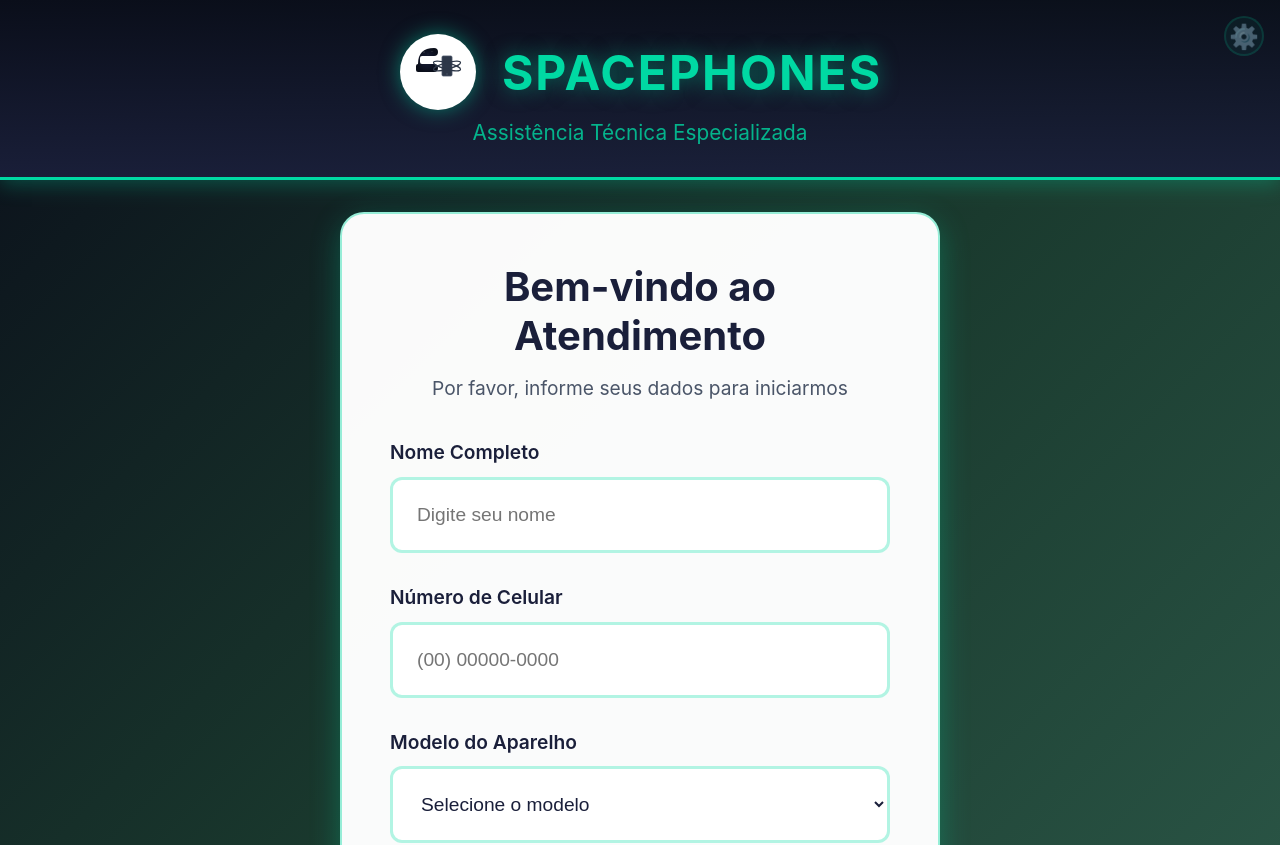
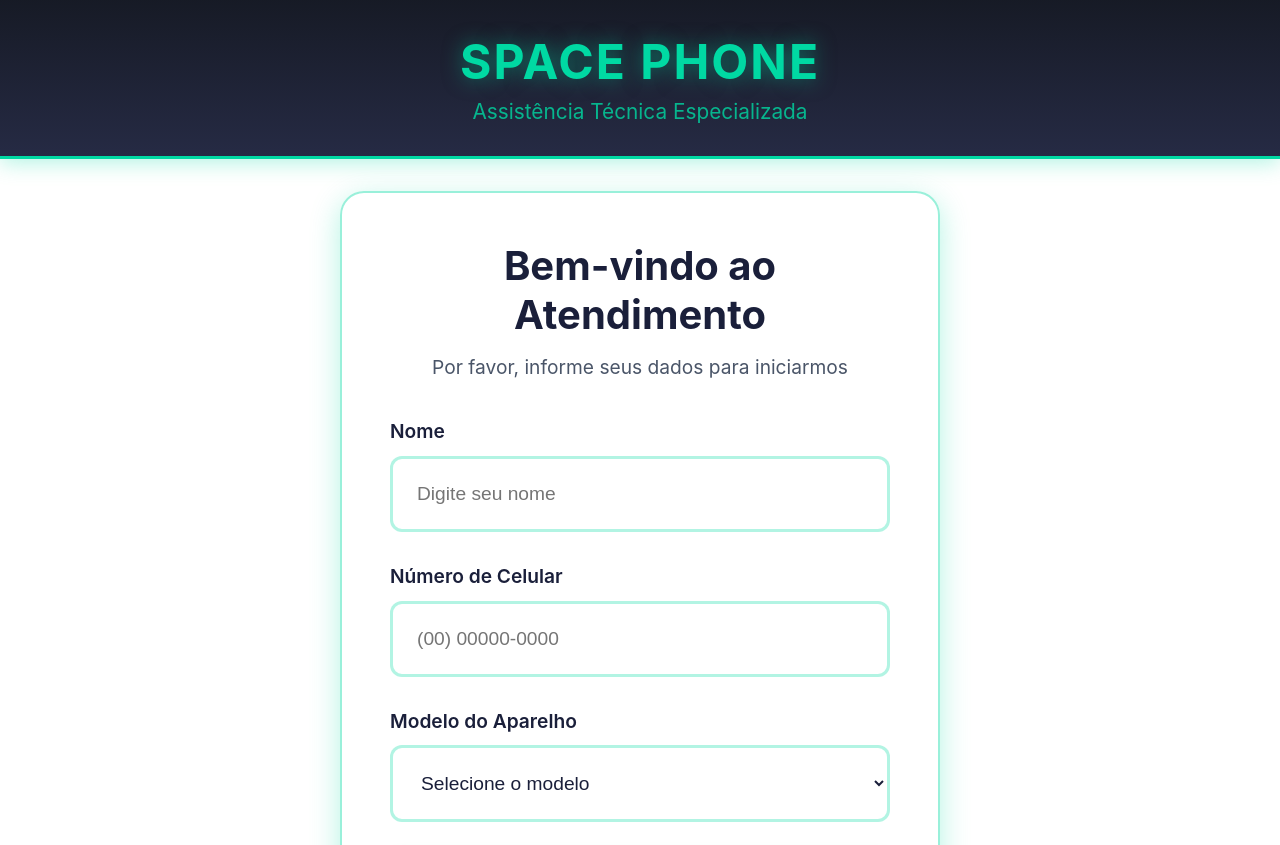
Before and after one commit to PedroCrivano/spacephone, a Next.js app: page / in a window 1280 px wide. Shown: the top 845 px of the page. Built offline with nearby package versions, Linux system fonts and the light colour scheme.

Commit message:
feat: remove old admin styles and dashboard, add new status dashboard with updated styles and functionality

```diff
--- a/src/app/globals.css
+++ b/src/app/globals.css
@@ -12,7 +12,7 @@ body {
 }
 
 body {
-  background: linear-gradient(135deg, #0a0e1a 0%, #1a3a2e 50%, #2d5a4a 100%);
+  background: #ffffff;
   min-height: 100vh;
 }
 
--- a/src/app/page.tsx
+++ b/src/app/page.tsx
@@ -24,12 +24,30 @@ interface CustomerData {
 }
 
 const phoneModels = [
+  'iPhone 17 Pro Max',
+  'iPhone 17 Pro',
+  'iPhone 17 Air',
+  'iPhone 17',
+  'iPhone 16 Pro Max',
+  'iPhone 16 Pro',
+  'iPhone 16 Plus',
+  'iPhone 16',
   'iPhone 15 Pro Max',
   'iPhone 15 Pro',
+  'iPhone 15 Plus',
   'iPhone 15',
   'iPhone 14 Pro Max',
+  'iPhone 14 Pro',
+  'iPhone 14 Plus',
   'iPhone 14',
+  'iPhone 13 Pro Max',
+  'iPhone 13 Pro',
   'iPhone 13',
+  'iPhone 13 mini',
+  'iPhone 12 Pro Max',
+  'iPhone 12 Pro',
+  'iPhone 12',
+  'iPhone 12 mini',
   'Samsung Galaxy S24 Ultra',
   'Samsung Galaxy S24',
   'Samsung Galaxy S23',
@@ -201,11 +219,9 @@ export default function Home() {
     <div className={styles.container}>
       <header className={styles.header}>
         <div className={styles.logo}>
-          <img src="/logo.svg" alt="SpacePhones Logo" className={styles.logoImage} />
-          <h1>SPACEPHONES</h1>
+          <h1>SPACE PHONE</h1>
         </div>
         <p className={styles.subtitle}>Assistência Técnica Especializada</p>
-        <a href="/admin" className={styles.adminLink} title="Acessar Dashboard">⚙️</a>
       </header>
 
       {!isRegistered ? (
@@ -217,7 +233,7 @@ export default function Home() {
 
               <div className={styles.formGroup}>
                 <label htmlFor="customer-name" className={styles.formLabel}>
-                  Nome Completo
+                  Nome
                 </label>
                 <input
                   id="customer-name"
@@ -287,7 +303,6 @@ export default function Home() {
 
               <div className={styles.orderSummary}>
                 <h3>Resumo do Pedido</h3>
-                <p><strong>ID:</strong> {customerData.id}</p>
                 <p><strong>Cliente:</strong> {customerData.name}</p>
                 <p><strong>Aparelho:</strong> {customerData.deviceModel}</p>
                 <p><strong>Total:</strong> <span className={styles.totalHighlight}>R$ {getTotal().toFixed(2)}</span></p>
@@ -366,7 +381,6 @@ export default function Home() {
             <div className={styles.cart}>
               <div className={styles.customerInfo}>
                 <h3 className={styles.customerInfoTitle}>Atendimento</h3>
-                <p className={styles.customerInfoItem}><strong>ID:</strong> {customerData.id}</p>
                 <p className={styles.customerInfoItem}><strong>Cliente:</strong> {customerData.name}</p>
                 <p className={styles.customerInfoItem}><strong>Aparelho:</strong> {customerData.deviceModel}</p>
               </div>
--- a/src/app/admin/admin.module.css
+++ b/src/app/status/admin.module.css
@@ -1,6 +1,6 @@
 .container {
   min-height: 100vh;
-  background: linear-gradient(135deg, #0a0e1a 0%, #1a3a2e 50%, #2d5a4a 100%);
+  background: #ffffff;
 }
 
 .header {
@@ -12,9 +12,10 @@
 
 .headerTop {
   display: flex;
-  justify-content: space-between;
+  justify-content: center;
   align-items: center;
   margin-bottom: 1rem;
+  position: relative;
 }
 
 .logo {
@@ -38,6 +39,8 @@
 }
 
 .backLink {
+  position: absolute;
+  right: 0;
   background: rgba(0, 217, 163, 0.1);
   color: #00d9a3;
   padding: 0.8rem 1.5rem;
--- a/src/app/admin/page.tsx
+++ b/src/app/status/page.tsx
@@ -105,8 +105,7 @@ export default function AdminDashboard() {
       <header className={styles.header}>
         <div className={styles.headerTop}>
           <div className={styles.logo}>
-            <img src="/logo.svg" alt="SpacePhones Logo" className={styles.logoImage} />
-            <h1>SPACEPHONES</h1>
+            <h1>SPACE PHONE</h1>
           </div>
           <Link href="/" className={styles.backLink}>
             ← Voltar ao Totem
```
